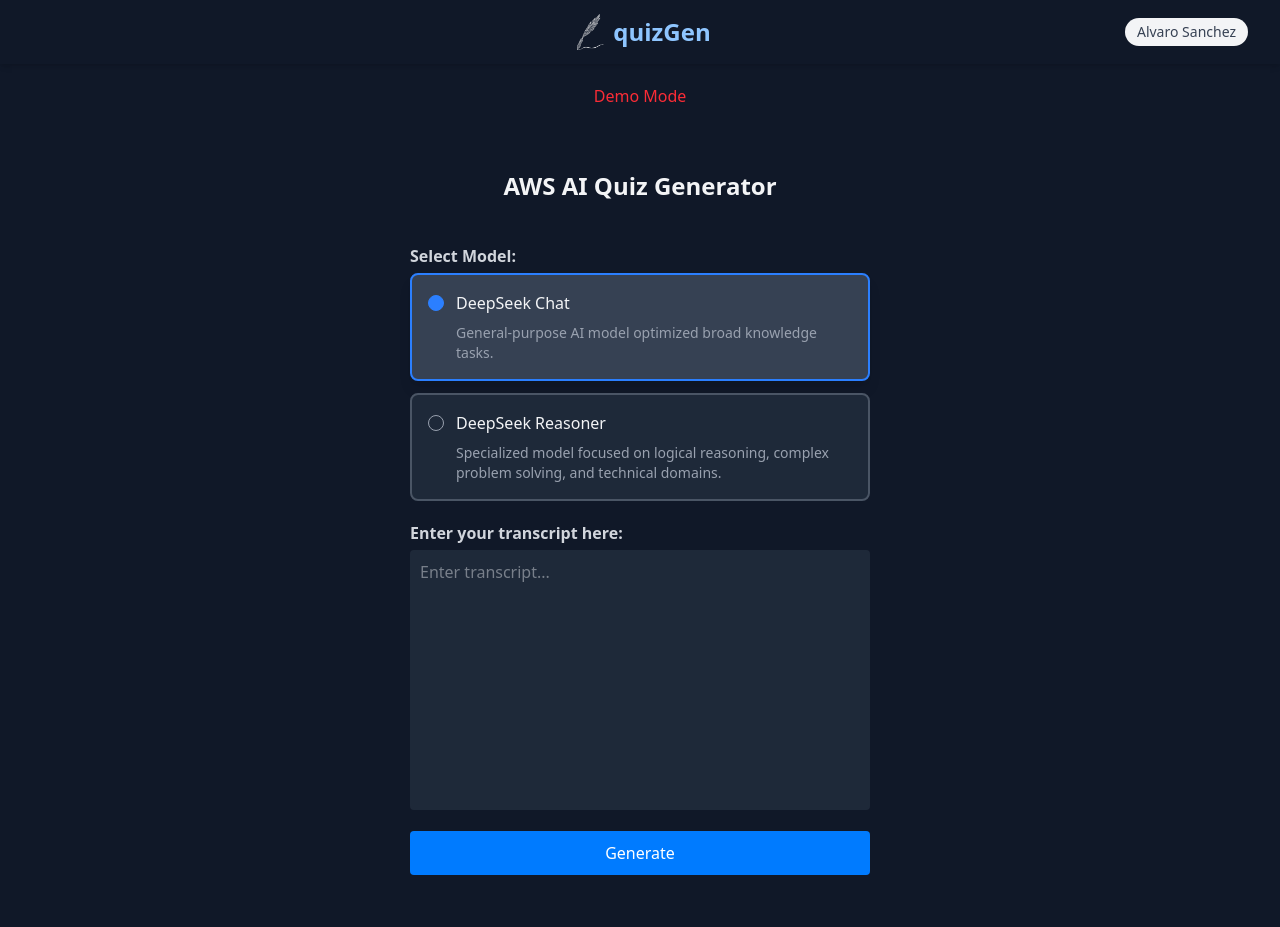
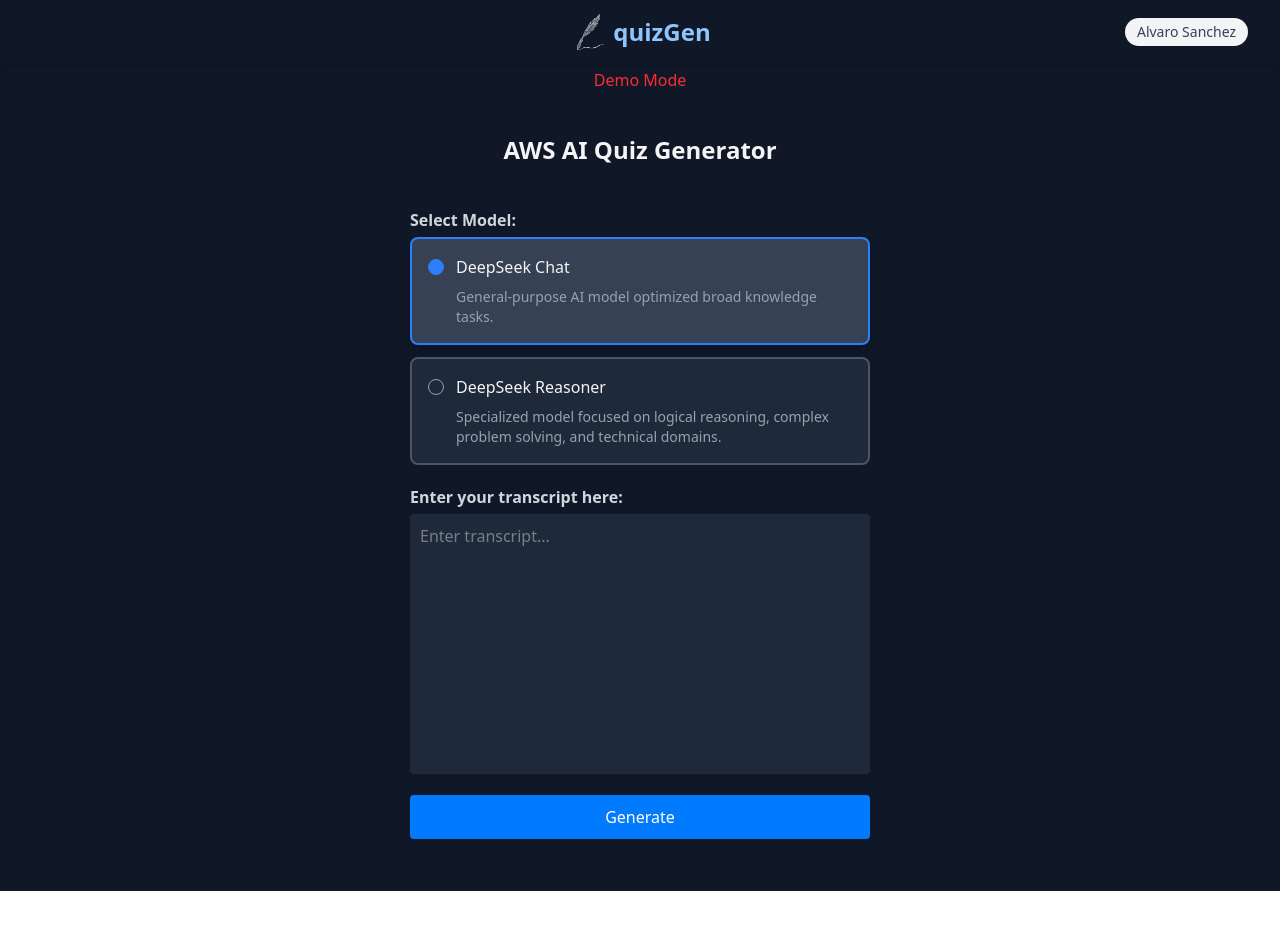
Before and after one commit to justsanchez/quizGen, a React (Vite) app: page /QuizPage in a window 1280 px wide. After the commit the page ends 891 px from the top, so only its background shows below. Built offline with nearby package versions, Linux system fonts and the light colour scheme; no server answers.

Commit message:
scroll to top of page fix when navigating through components

```diff
--- a/src/components/App.jsx
+++ b/src/App.jsx
@@ -1,12 +1,14 @@
 import { BrowserRouter as Router, Routes, Route } from "react-router-dom";
-import Navbar from "./NavBar";
-import QuizPage from "./QuizAndNotesPage";
-import LandingPage from "./LandingPage";
+import Navbar from "./components/NavBar";
+import QuizPage from "./components/QuizAndNotesPage";
+import LandingPage from "./components/LandingPage";
+import ScrollToTop from './components/ScrollToTop.jsx';
 
 export default function App() {
   return (
 
-      <div className="w-screen min-h-screen flex flex-col bg-gray-900">
+    <div className="w-screen min-h-screen flex flex-col bg-gray-900">
+        <ScrollToTop />
         <Navbar />
         <main className="flex-1 w-full p-0 m-0 ">
           <Routes>
--- a/src/components/QuizAndNotesPage.jsx
+++ b/src/components/QuizAndNotesPage.jsx
@@ -373,11 +373,11 @@
 
   return (
     <div className="quizPage-container">
-      <>{isDeveloping && <h1 className="text-red-500 pt-5">Demo Mode</h1>}</>
+      <>{isDeveloping && <h1 className="text-red-500 pt-1">Demo Mode</h1>}</>
 
       {!response && (
         <>
-          <h2 className="quizPage-title text-gray-100 pt-15">
+          <h2 className="quizPage-title text-gray-100 pt-10">
             AWS AI Quiz Generator
           </h2>
 
--- /dev/null
+++ b/src/components/ScrollToTop.jsx
@@ -0,0 +1,23 @@
+/**
+ * This component ensures that the page scrolls to the top whenever the route changes.
+ * React Router does not automatically reset the scroll position when navigating between pages
+ * since it behaves like a Single Page Application (SPA).
+ *
+ * Usage:
+ * - Import this component in your main App component and place it inside the Router.
+ * - It listens for route changes and scrolls the window to the top.
+ *
+ */
+
+import { useEffect } from "react";
+import { useLocation } from "react-router-dom";
+
+export default function ScrollToTop() {
+  const { pathname } = useLocation();
+
+  useEffect(() => {
+    window.scrollTo(0, 0);
+  }, [pathname]);
+
+  return null;
+}
--- a/src/main.jsx
+++ b/src/main.jsx
@@ -4,7 +4,7 @@
 import './index.css'
 
 import QuizPage from './components/QuizAndNotesPage.jsx'
-import App from './components/App.jsx'
+import App from './App.jsx'
 
 createRoot(document.getElementById('root')).render(
   <StrictMode>
```
